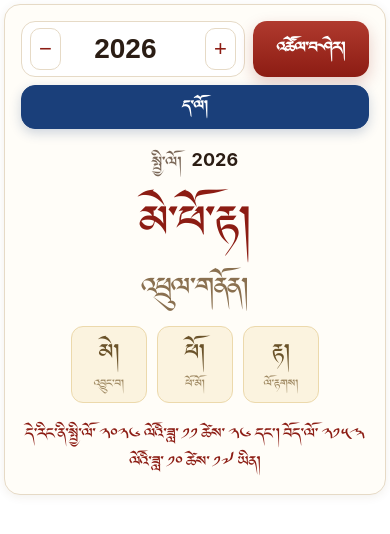
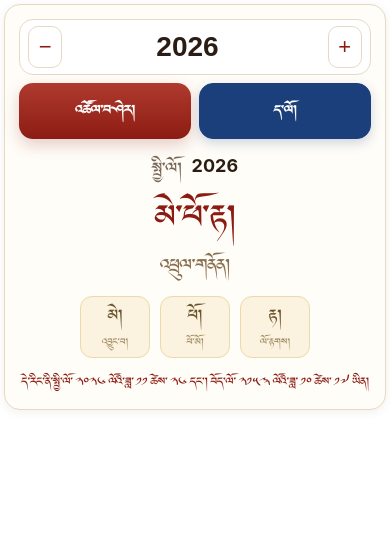
Before and after one commit to kangba1376/tibetan-calendar, a plain HTML site: page embed.html in a window 390 px wide. Drawn offline with Linux system fonts and the light colour scheme.

Commit message:
更新 index.html 和 embed.html

```diff
--- a/embed.html
+++ b/embed.html
@@ -30,14 +30,14 @@ body{
     repeating-linear-gradient(45deg, rgba(201,154,46,.045) 0 8px, transparent 8px 16px),
     var(--bg);
   min-height:100vh;
-  padding:28px 16px 56px;
+  padding:24px 16px 44px;
 }
 .wrap{max-width:860px;margin:0 auto}
-header{text-align:center;margin-bottom:22px}
+header{text-align:center;margin-bottom:18px}
 h1{
   font-family:'WujinLabuleng','Microsoft Himalaya',serif;
-  font-size:clamp(26px,5vw,40px);margin:0 0 8px;letter-spacing:1px;
-  color:var(--red);font-weight:400;line-height:1.8;
+  font-size:clamp(22px,4vw,32px);margin:0 0 6px;letter-spacing:1px;
+  color:var(--red);font-weight:400;line-height:1.9;
 }
 .sub{color:var(--sub);font-size:14px;line-height:1.8}
 .badge-row{display:flex;gap:8px;justify-content:center;flex-wrap:wrap;margin-top:12px}
@@ -83,32 +83,46 @@ h1{
 .year-line b{font-size:18px;color:var(--ink)}
 .year-line .tibr{font-family:'WujinLabuleng','Microsoft Himalaya',serif;font-size:16px;line-height:1.8}
 .tib-name{
-  text-align:center;margin:10px 0 4px;line-height:1.7;
+  text-align:center;margin:8px 0 6px;line-height:1.85;
   font-family:'WujinLabuleng','Microsoft Himalaya',serif;
-  font-size:clamp(40px,10vw,64px);color:var(--red);
+  font-size:clamp(34px,7.5vw,50px);color:var(--red);
 }
 .tib-sub{
   text-align:center;font-family:'WujinLabuleng','Microsoft Himalaya',serif;
-  font-size:26px;line-height:1.7;color:#8a7050;margin-bottom:14px;min-height:44px;
+  font-size:21px;line-height:1.85;color:#8a7050;margin-bottom:12px;min-height:40px;
 }
-.chips{display:flex;gap:10px;justify-content:center;flex-wrap:wrap;margin:14px 0 6px}
+.chips{display:flex;gap:10px;justify-content:center;flex-wrap:wrap;margin:12px 0 6px}
 .chip{
   background:#fbf3df;border:1px solid #ecd9ac;border-radius:12px;
-  padding:8px 16px;color:#6b532a;text-align:center;min-width:88px;
+  padding:7px 14px;color:#6b532a;text-align:center;min-width:80px;
 }
-.chip .cv{font-family:'WujinLabuleng','Microsoft Himalaya',serif;font-size:22px;line-height:1.8}
-.chip .cl{font-family:'WujinLabuleng','Microsoft Himalaya',serif;font-size:11px;color:#a08a63;margin-top:2px;line-height:1.6}
-.today-line{margin-top:18px;text-align:center;font-family:'WujinLabuleng','Microsoft Himalaya',serif;font-size:15px;line-height:1.9;color:#8c1c13}
+.chip .cv{font-family:'WujinLabuleng','Microsoft Himalaya',serif;font-size:18px;line-height:1.85}
+.chip .cl{font-family:'WujinLabuleng','Microsoft Himalaya',serif;font-size:10.5px;color:#a08a63;margin-top:2px;line-height:1.7}
+.today-line{margin-top:16px;text-align:center;font-family:'WujinLabuleng','Microsoft Himalaya',serif;font-size:13px;line-height:2;color:#8c1c13}
 .foot{margin-top:26px;text-align:center;color:#9a866f;font-size:12px;line-height:1.8}
 .foot .tibw{font-family:'WujinLabuleng','Microsoft Himalaya',serif;font-size:12px}
 .foot .copyright{margin-top:8px;color:#c4b6a4;font-size:6px;letter-spacing:.4px}
 .foot .copyright .tibw{font-size:8px}
 @media (max-width:560px){
-  .tib-name{font-size:44px}
-  .card{padding:16px;border-radius:16px}
-  .search{gap:8px}
-  .btn{flex:1 1 auto}
-  .chip{min-width:76px;padding:8px 10px}
+  body{padding:16px 12px 32px}
+  header{margin-bottom:14px}
+  h1{font-size:clamp(19px,5.2vw,24px);line-height:1.9}
+  .tib-name{font-size:32px;margin:6px 0 4px;line-height:1.8}
+  .tib-sub{font-size:17px;line-height:1.8;min-height:32px;margin-bottom:10px}
+  .card{padding:14px;border-radius:16px}
+  .result{margin-top:16px}
+  .search{display:grid;grid-template-columns:1fr 1fr;gap:8px}
+  .year-box{grid-column:1 / -1}
+  .btn{width:100%;font-size:13px}
+  .btn.ghost{font-size:12.5px}
+  .chip{min-width:70px;padding:6px 10px}
+  .chip .cv{font-size:16px}
+  .chip .cl{font-size:9.5px}
+  .today-line{font-size:11px;margin-top:14px;line-height:2.05;padding:0 2px}
+  .foot{font-size:10px;margin-top:20px}
+  .foot .tibw{font-size:10px}
+  .foot .copyright{font-size:5.5px}
+  .foot .copyright .tibw{font-size:7px}
 }
 body.embed{background:transparent;padding:4px}
 body.embed header,body.embed .foot{display:none}
```
Also changed, not shown: index.html (+31 -17 lines).
